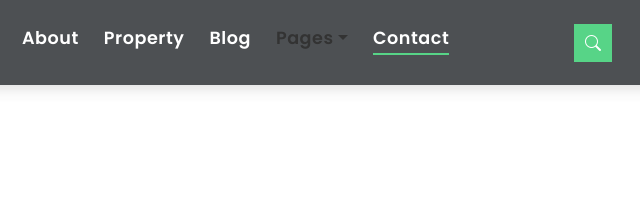
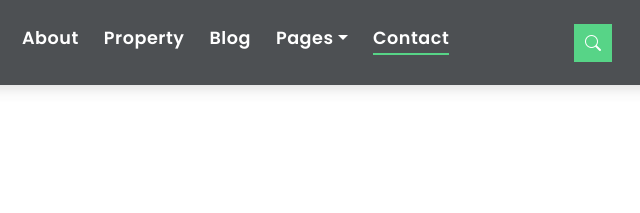
Before and after one commit to mujeebishaque/mujeebishaque.github.io, a plain HTML site: page northeast/contact.html in a window 1280 px wide. Shown: the top 213 px of the page, 586-1226 px from the left. Drawn offline with Linux system fonts and the light colour scheme.

Commit message:
updated text white

```diff
--- a/northeast/contact.html
+++ b/northeast/contact.html
@@ -155,7 +155,7 @@
           </li>
 
           <li class="nav-item dropdown">
-            <a class="nav-link dropdown-toggle" href="#" id="navbarDropdown" role="button" data-bs-toggle="dropdown" aria-haspopup="true" aria-expanded="false">Pages</a>
+            <a class="nav-link dropdown-toggle text-white" href="#" id="navbarDropdown" role="button" data-bs-toggle="dropdown" aria-haspopup="true" aria-expanded="false">Pages</a>
             <div class="dropdown-menu">
               <a class="dropdown-item " href="property-single.html">Property Single</a>
               <a class="dropdown-item " href="blog-single.html">Blog Single</a>
```
